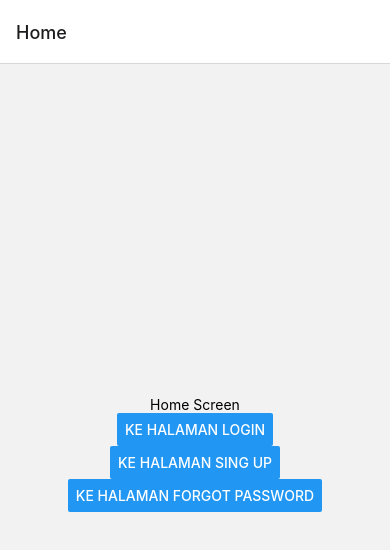
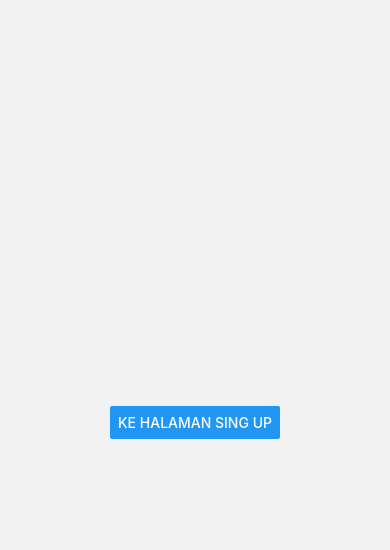
Before and after one commit to NurAlam19/105841103621-Alam-LabWeb, a React Native app: screen / in a window 390 px wide. Shown: the top 550 px of the page. Built offline with nearby package versions, Linux system fonts and the light colour scheme.

Commit message:
Navigation and  Taskbar Tugas1

```diff
--- a/App.js
+++ b/App.js
@@ -9,10 +9,10 @@ import ForgotPasswordPage from './ForgotPasswordPage'
 function HomeScreen({navigation}) {
   return (
     <View style={{ flex: 1, alignItems: 'center', justifyContent: 'center' }}>
-      <Text>Home Screen</Text>
-      <Button title = "Ke Halaman Login" onPress={() => navigation.navigate('Login')}/>
+      {/* <Text>Home Screen</Text> */}
+      {/* <Button title = "Ke Halaman Login" onPress={() => navigation.navigate('Login')}/> */}
       <Button title = "Ke Halaman Sing Up" onPress={() => navigation.navigate('Sing Up')}/>
-      <Button title = "Ke Halaman Forgot Password" onPress={() => navigation.navigate('Forgot Password')}/>
+      {/* <Button title = "Ke Halaman Forgot Password" onPress={() => navigation.navigate('Forgot Password')}/> */}
     </View>
   );
 }
@@ -23,10 +23,10 @@ function App() {
   return (
     <NavigationContainer>
       <Stack.Navigator>
-        <Stack.Screen name="Home" component={HomeScreen} />
-        <Stack.Screen name="Login" component={LoginPage} />
-        <Stack.Screen name="Sing Up" component={SingupPage} />
-        <Stack.Screen name="Forgot Password" component={ForgotPasswordPage} />
+        <Stack.Screen name="Home" component={HomeScreen} options={{headerShown: false}}/>
+        <Stack.Screen name="Sing Up" component={SingupPage} options={{headerShown: false}}/>
+        <Stack.Screen name="Login" component={LoginPage} options={{headerShown: false}}/>
+        <Stack.Screen name="Forgot Password" component={ForgotPasswordPage} options={{headerShown: false}}/>
       </Stack.Navigator>
     </NavigationContainer>
   );
--- a/ForgotPasswordPage.js
+++ b/ForgotPasswordPage.js
@@ -46,7 +46,7 @@ const ButtonCostum =({text,color}) => {
 }
 
 
-const App = () => {
+const App = ({navigation}) => {
   // export default function App() {
     const [dapatFont]= useFonts({
       'MetroBold': require('./assets/fonts/Metropolis-Bold.otf'),
--- a/LoginPage.js
+++ b/LoginPage.js
@@ -46,7 +46,7 @@ const ButtonCostum =({text,color}) => {
 }
 
 
-const App = () => {
+const App = ({navigation}) => {
   // export default function App() {
     const [dapatFont]= useFonts({
       'MetroBold': require('./assets/fonts/Metropolis-Bold.otf'),
@@ -69,12 +69,12 @@ const App = () => {
             flexDirection : 'row',
             marginBottom : 10
           }}>
-            <Text style ={{
-              fontSize :15,
-              textAlign :'flex-end',
-              marginLeft :150,
-              fontFamily : 'MetroMedium'
-            }}>Forgot your password?</Text>
+            <Text style={styles.ForgotPasswordText} onPress={() => navigation.navigate('Forgot Password')}
+              // fontSize :15,
+              // textAlign :'flex-end',
+              // marginLeft :150,
+              // fontFamily : 'MetroMedium'
+            >Forgot your password?</Text>
           </View>
           <ButtonCostum text = "LOGIN" color = "#C40C0C"/>
         </View>
@@ -121,6 +121,12 @@ const styles =StyleSheet.create({
     alignItems :'center',
     // fontFamily : 'MetroMedium'
   },
+  ForgotPasswordText : {
+    fontSize :15,
+    textAlign :'flex-end',
+    marginLeft :150,
+    fontFamily : 'MetroMedium'
+  },
   logoRow : {
     flexDirection : 'row',
     justifyContent : 'center',
--- a/SingupPage.js
+++ b/SingupPage.js
@@ -46,7 +46,7 @@ const ButtonCostum =({text,color}) => {
 }
 
 
-const App = () => {
+const App = ({navigation}) => {
   // export default function App() {
     const [dapatFont]= useFonts({
       'MetroBold': require('./assets/fonts/Metropolis-Bold.otf'),
@@ -69,12 +69,13 @@ const App = () => {
             flexDirection : 'row',
             marginBottom : 10
           }}>
-            <Text style ={{
-              fontSize :15,
-              textAlign :'flex-end',
-              marginLeft :130,
-              fontFamily : 'MetroMedium'
-            }}>Already have an account?</Text>
+
+            <Text style={styles.loginText} onPress={() => navigation.navigate('Login')}
+              // fontSize :15,
+              // textAlign :'flex-end',
+              // marginLeft :130,
+              // fontFamily : 'MetroMedium'
+            >Already have an account?</Text>
           </View>
           <ButtonCostum text = "SING UP" color = "#C40C0C"/>
         </View>
@@ -121,6 +122,12 @@ const styles =StyleSheet.create({
     alignItems :'center',
     // fontFamily : 'MetroMedium'
   },
+  loginText : {
+    fontSize :15,
+    textAlign :'flex-end',
+    marginLeft :130,
+    fontFamily : 'MetroMedium'
+  },
   logoRow : {
     flexDirection : 'row',
     justifyContent : 'center',
```
